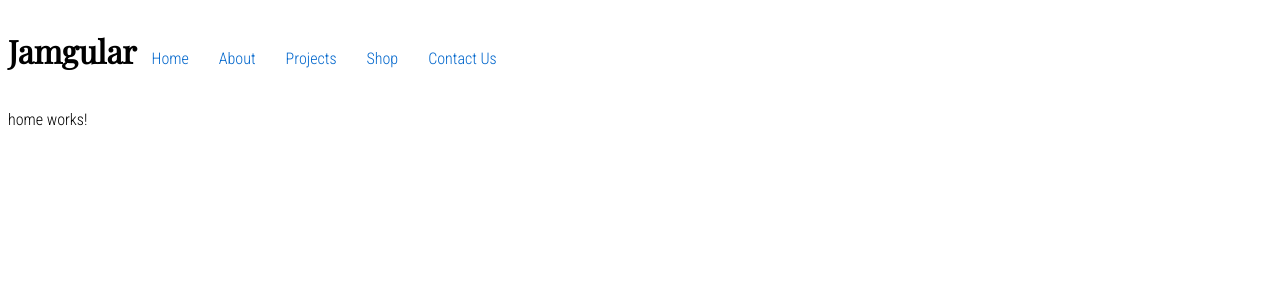
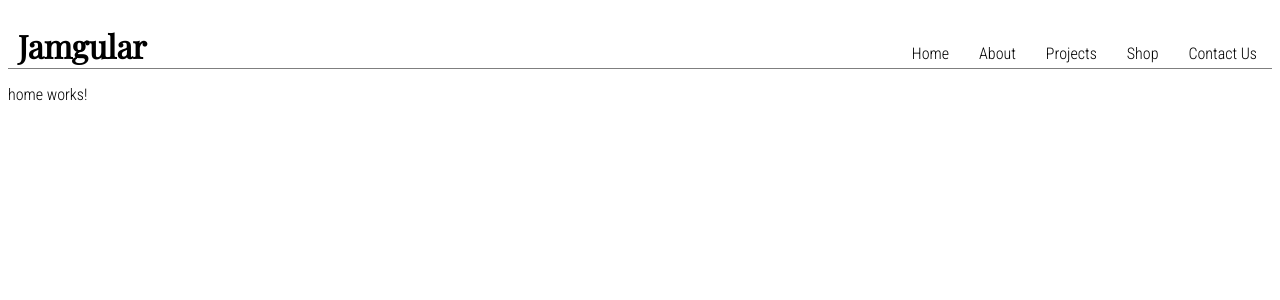
Before and after one commit to tzmanics/hamstack, an Angular app: page / in a window 1280 px wide. Shown: the top 300 px of the page. Built offline with nearby package versions, Linux system fonts and the light colour scheme.

Commit message:
forgets that stupid responsive menu for now

```diff
--- a/src/app/navigation/navigation.component.html
+++ b/src/app/navigation/navigation.component.html
@@ -1,27 +1,7 @@
 <header>
-  <a
-    href="#main-menu"
-    id="main-menu-toggle"
-    class="menu-toggle"
-    aria-label="Open main menu"
-  >
-    <span class="sr-only">Open main menu</span>
-    <mat-icon aria-hidden="true">menu</mat-icon>
-  </a>
-
   <h1 class="logo"><a routerLink="/">Jamgular</a></h1>
 
   <nav id="main-menu" class="main-menu" aria-label="Main menu">
-    <a
-      href="#main-menu-toggle"
-      id="main-menu-close"
-      class="menu-close"
-      aria-label="Close main menu"
-    >
-      <span class="sr-only">Close main menu</span>
-      <mat-icon aria-hidden="true">clear</mat-icon>
-    </a>
-
     <ul>
       <li>
         <a routerLink="/">Home</a>
@@ -40,11 +20,4 @@
       </li>
     </ul>
   </nav>
-  <a
-    href="main-menu-toggle"
-    class="backdrop"
-    tabindex="-1"
-    aria-hidden="true"
-    hidden
-  ></a>
 </header>
--- a/src/app/navigation/navigation.component.scss
+++ b/src/app/navigation/navigation.component.scss
@@ -1,87 +1,38 @@
-// css menu from https://medium.com/@heyoka/responsive-pure-css-off-canvas-hamburger-menu-aebc8d11d793
-
-.sr-only {
-  position: absolute;
-  width: 1px;
-  height: 1px;
-  padding: 0;
-  margin: -1px;
-  overflow: hidden;
-  clip: rect(0, 0, 0, 0);
-  border: 0;
+header {
+  align-items: baseline;
+  border-bottom: 1px solid rgba(0, 0, 0, 0.5);
+  display: flex;
+  height: 60px;
+  padding-left: 10px;
 }
 
-header {
-  align-items: baseline;
-  display: flex;
+h1 {
+  margin: 0;
 }
 
-.menu-toggle {
-  display: inline-block;
-  padding: 0.75em 15px;
-  line-height: 1em;
-  font-size: 1em;
-  color: #333;
-}
-
-.menu-toggle:hover,
-.menu-toggle:focus,
-.logo a:hover,
-.logo a:focus {
-  color: #c00;
-}
-
-// default mobile first styling
-
 .main-menu {
-  position: absolute;
-  display: none;
-  left: -200px;
-  top: 0;
-  height: 100%;
-  overflow-y: scroll;
-  overflow-x: visible;
-  transition: left 0.3s ease, box-shadow 0.3s ease;
-  z-index: 999;
+  min-width: 525px;
+  display: block;
+  width: 100%;
 }
 
 .main-menu ul {
+  display: flex;
+  justify-content: flex-end;
   list-style: none;
-  margin: 0;
-  padding: 2.5em 0 0;
-  /* Hide shadow w/ -8px while 'closed' */
-  -webkit-box-shadow: -8px 0 8px rgba(0, 0, 0, 0.5);
-  -moz-box-shadow: -8px 0 8px rgba(0, 0, 0, 0.5);
-  box-shadow: -8px 0 8px rgba(0, 0, 0, 0.5);
-  min-height: 100%;
-  width: 200px;
-  background: #1a1a1a;
 }
 
 .main-menu a {
+  color: black;
   display: block;
-  padding: 0.75em 15px;
-  line-height: 1em;
-  font-size: 1em;
-  color: #fff;
+  padding: 20px 15px;
   text-decoration: none;
-  border-bottom: 1px solid #383838;
-}
-
-.main-menu li:first-child a {
-  border-top: 1p solid #383838;
 }
 
 .main-menu a:hover,
 .main-menu a:focus {
-  background: #333;
+  color: rgba(0, 0, 0, 0.5);
   text-decoration: underline;
-}
-
-.main-menu .menu-close {
-  position: absolute;
-  right: 0;
-  top: 0;
 }
 
 .logo a,
@@ -89,87 +40,3 @@ header {
   color: black;
   text-decoration: none;
 }
-
-// small devices, allow to toggle
-
-.main-menu:target,
-.main-menu[aria-expanded="true"] {
-  display: block;
-  left: 0;
-  outline: none;
-  -moz-box-shadow: 3px 0 12px rgba(0, 0, 0, 0.25);
-  -webkit-box-shadow: 3px 0 12px rgba(0, 0, 0, 0.25);
-  box-shadow: 3px 0 12px rgba(0, 0, 0, 0.25);
-}
-
-.main-menu:target .menu-close,
-.main-menu[aria-expanded="true"] .menu-close {
-  z-index: 1001;
-}
-
-.main-menu:target ul,
-.main-menu[aria-expanded="true"] ul {
-  position: relative;
-  z-index: 1000;
-}
-
-.main-menu:target + .backdrop,
-.main-menu[aria-expanded="true"] + .backdrop {
-  position: absolute;
-  display: block;
-  left: 0;
-  top: 0;
-  width: 100%;
-  height: 100%;
-  z-index: 998;
-  background: #000;
-  background: rgba(0, 0, 0, 0.85);
-  cursor: default;
-}
-
-@supports (position: fixed) {
-  .main-menu,
-  .main-menu:target + .backdrop,
-  .main-menu[aria-expanded="true"] + .backdrop {
-    position: fixed;
-  }
-}
-
-// Desktop/Larger Screen
-
-@media (min-width: 760px) {
-  .menu-toggle,
-  .main-menu .menu-close {
-    display: none;
-  }
-
-  .main-menu {
-    position: relative;
-    left: auto;
-    top: auto;
-    height: auto;
-    display: block;
-  }
-
-  .main-menu ul {
-    display: flex;
-    padding: 0;
-    -webkit-box-shadow: none;
-    -moz-box-shadow: none;
-    box-shadow: none;
-    height: auto;
-    width: auto;
-    background: none;
-  }
-
-  .main-menu a {
-    color: #06c;
-    border: 0 !important;
-  }
-
-  .main-menu a:hover,
-  .main-menu a:focus {
-    background: none;
-    color: #c00;
-  }
-}
```
